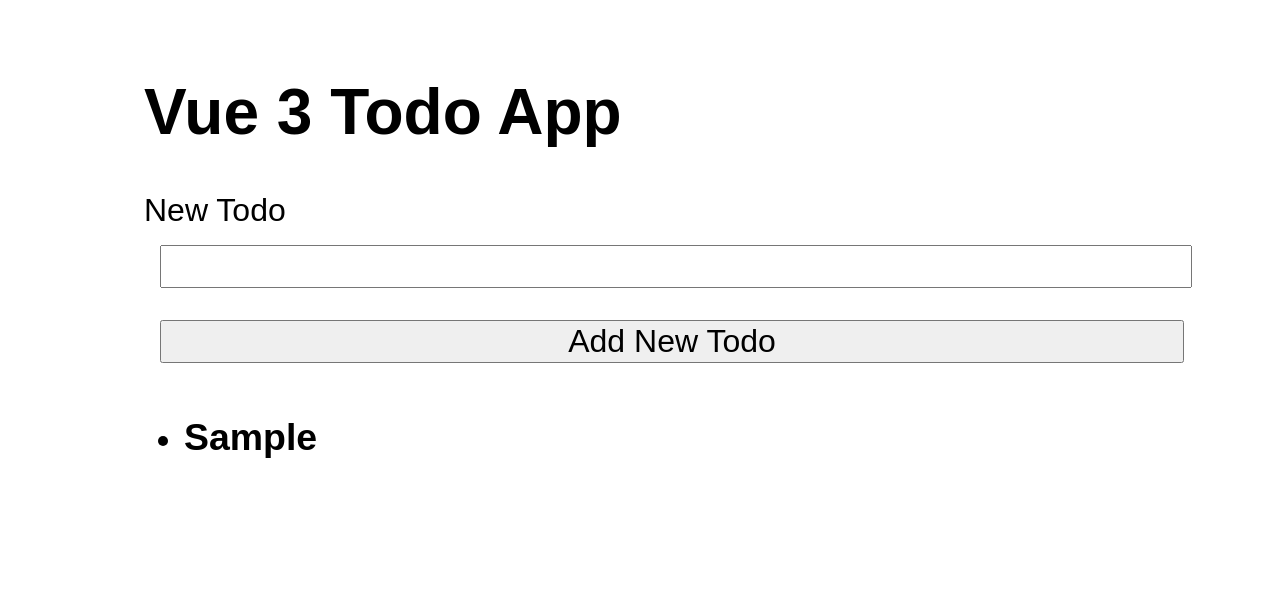
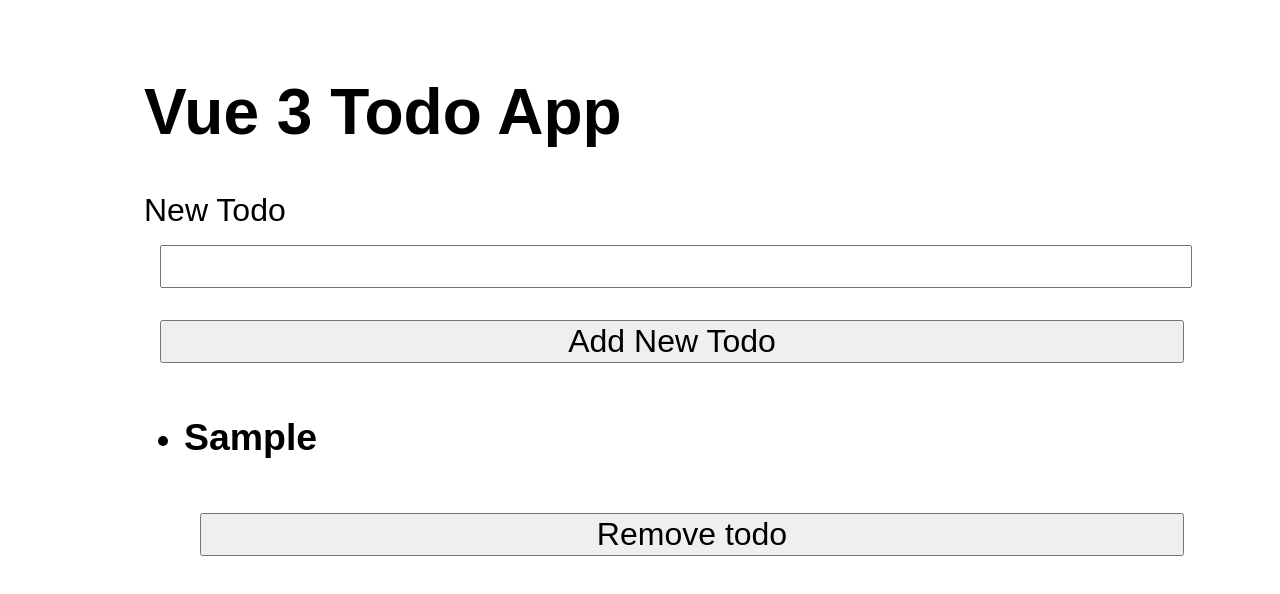
Before and after one commit to pranxy/vuejs3-todo-app, a Vue app: page / in a window 1280 px wide. Both pictures are taken after typing "Sample" into the empty fields and a click on the button "Add New Todo". Shown: the top 594 px of the page. Built offline with nearby package versions, Linux system fonts and the light colour scheme.

Commit message:
remove todo

```diff
--- a/src/App.vue
+++ b/src/App.vue
@@ -8,10 +8,11 @@
   </form>
 
   <ul>
-    <li v-for="todo in todos" :key="todo.id">
+    <li v-for="(todo, index) in todos" :key="todo.id">
       <h3 :class="{ done: todo.done }" class="todo" @click="toggleDone(todo)">
         {{ todo.content }}
       </h3>
+      <button @click="removeTodo(index)">Remove todo</button>
     </li>
   </ul>
 </template>
@@ -36,11 +37,16 @@
       todo.done = !todo.done;
     }
 
+    function removeTodo(index) {
+      todos.value.splice(index, 1);
+    }
+
     return {
       todos,
       newTodo,
       addNewTodo,
       toggleDone,
+      removeTodo,
     };
   },
 };
```
